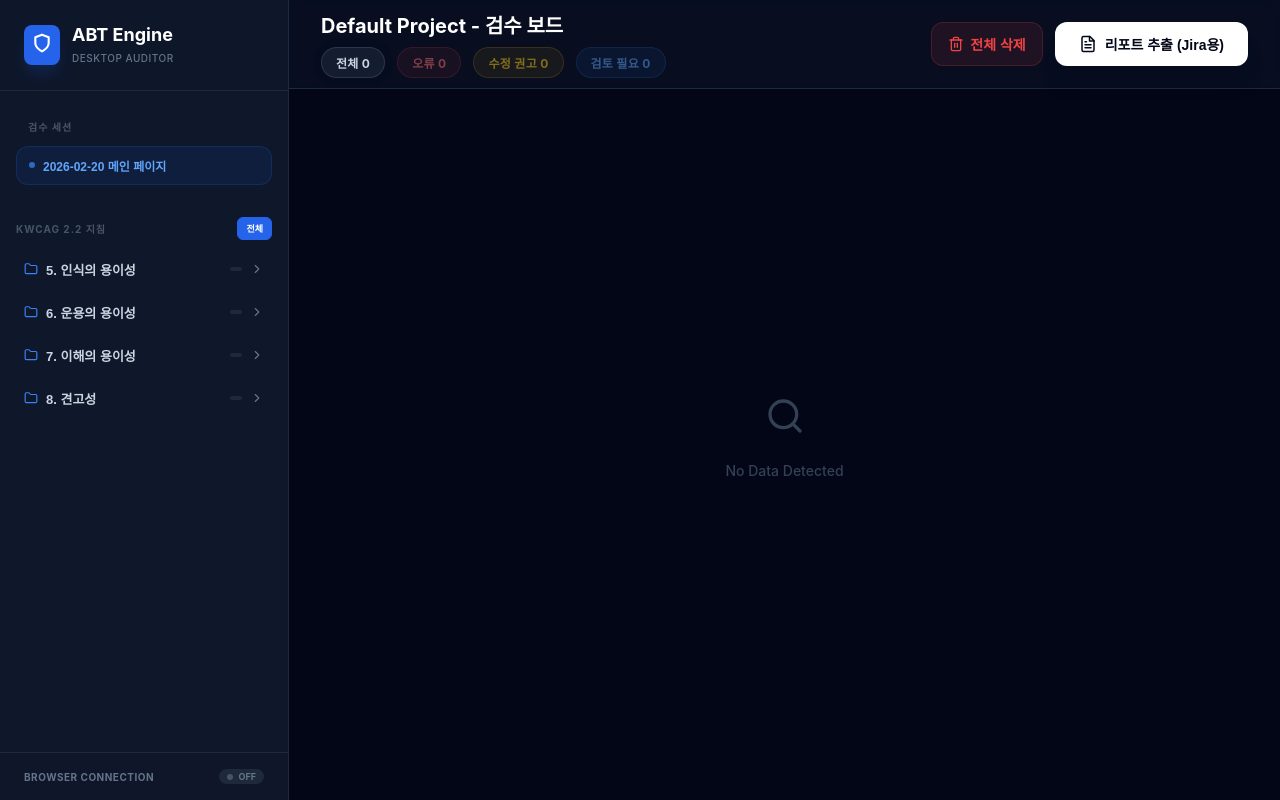
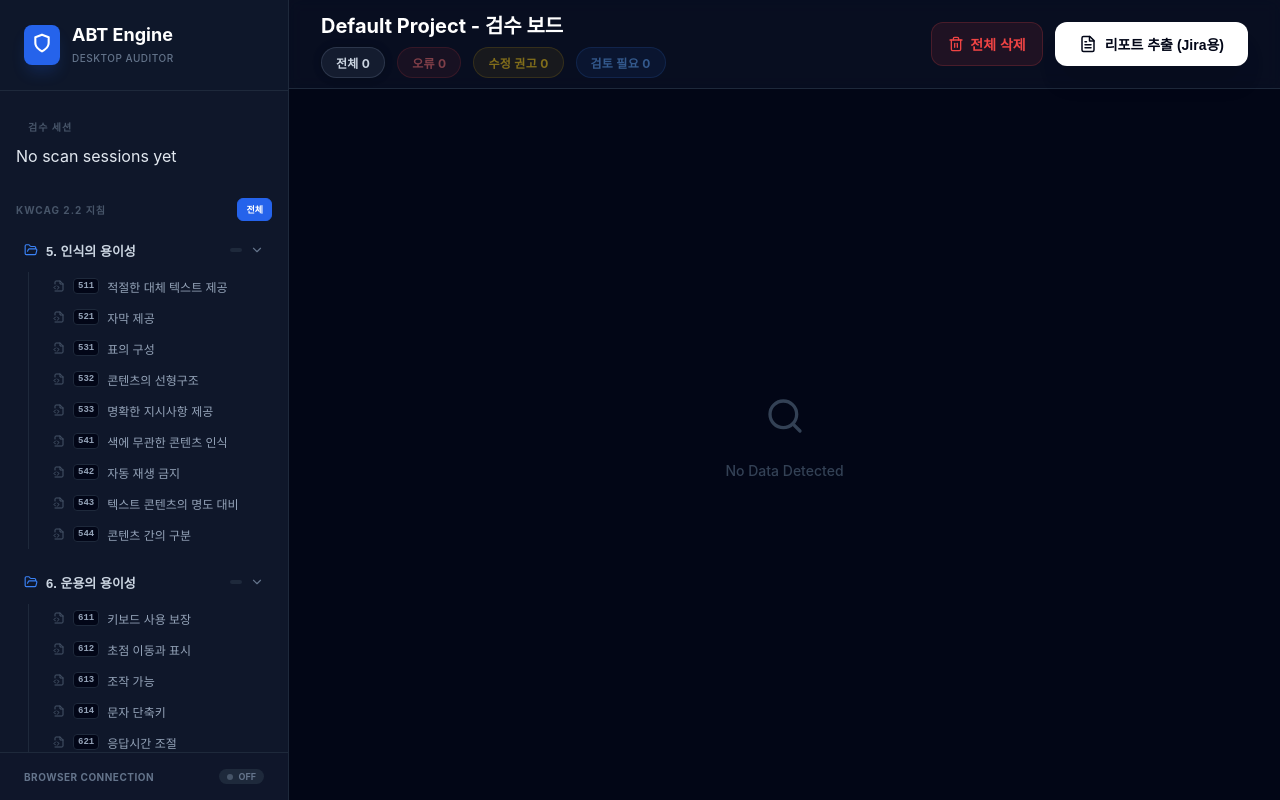
Before and after one commit to a11ykr/abt, a React (Vite) app: page / in a window 1280 px wide. Built offline with nearby package versions, Linux system fonts and the light colour scheme.

Commit message:
feat: Electron API 호출부 캡슐화 및 확장 프로그램 메시징 패턴 준비
Ultraworked with [Sisyphus](https://github.com/code-yeongyu/oh-my-opencode)

Co-authored-by: Sisyphus <clio-agent@sisyphuslabs.ai>

```diff
--- a/src/renderer/App.tsx
+++ b/src/renderer/App.tsx
@@ -7,6 +7,7 @@ const guidelineNames: Record<string, string> = {
   "511": "5.1.1 적절한 대체 텍스트",
   "521": "5.2.1 자막 제공",
   "611": "6.1.1 키보드 사용 보장",
+  "612": "6.1.2 초점 이동과 표시",
   "613": "6.1.3 조작 가능",
   "631": "6.3.1 번쩍임 제한",
   "641": "6.4.1 건너뛰기 링크",
@@ -15,7 +16,9 @@ const guidelineNames: Record<string, string> = {
 };
 
 const App = () => {
-  const { items, setItems, updateItemStatus, clearItems, projectName } = useStore();
+  const isElectron = !!(window as any).electronAPI;
+  const isExtension = typeof chrome !== 'undefined' && !!chrome.runtime && !!chrome.runtime.sendMessage;
+  const { items, setItems, addReport, updateItemStatus, removeSession, clearItems, projectName } = useStore();
   const [selectedId, setSelectedId] = useState<string | null>(null);
   const [judgingId, setJudgingId] = useState<string | null>(null);
   const [tempComment, setTempComment] = useState("");
@@ -23,8 +26,39 @@ const App = () => {
   const [activeTab, setActiveTab] = useState("ALL");
   const [copyStatus, setCopyStatus] = useState(false);
   const [statusFilter, setStatusFilter] = useState("ALL");
-  const [expandedNodes, setExpandedNodes] = useState<string[]>(['1', '2', '3', '4']);
+  const [expandedNodes, setExpandedNodes] = useState<string[]>(['5', '6', '7', '8']);
   const [isPropPanelOpen, setIsPropPanelOpen] = useState(false);
+  const [selectedSessionUrl, setSelectedSessionUrl] = useState<string | null>(null);
+
+  const sessions = useMemo(() => {
+    const map = new Map<string, any>();
+    // 최신 세션이 상단에 오도록 items를 역순으로 순회
+    [...items].reverse().forEach(item => {
+      const url = item.pageInfo?.url || "Unknown URL";
+      if (!map.has(url)) {
+        map.set(url, item.pageInfo || {
+          url: "Unknown URL",
+          pageTitle: "Unknown Page",
+          timestamp: new Date().toISOString(),
+          scanId: 0
+        });
+      }
+    });
+    const result = Array.from(map.values());
+    console.log("ABT: Detected sessions (latest first):", result);
+    return result;
+  }, [items]);
+
+  useEffect(() => {
+    if (sessions.length > 0) {
+      // 새로운 세션이 추가되거나 최신 세션이 바뀌면 자동 선택
+      // (첫 로드 시 또는 새로운 스캔 시작 시)
+      if (!selectedSessionUrl || !sessions.some(s => s.url === selectedSessionUrl)) {
+        setSelectedSessionUrl(sessions[0].url);
+      }
+    }
+  }, [sessions, selectedSessionUrl]);
+
   const toggleNode = (nodeId: string) => {
     setExpandedNodes(prev =>
       prev.includes(nodeId) ? prev.filter(id => id !== nodeId) : [...prev, nodeId]
@@ -39,28 +73,38 @@ const App = () => {
   };
 
   useEffect(() => {
-    if ((window as any).electronAPI) {
-      const cleanup = (window as any).electronAPI.onUpdateAbtList((data: any) => {
+    // 1. Electron Messaging Pattern
+    let cleanupElectron: (() => void) | undefined;
+    if (isElectron) {
+      cleanupElectron = (window as any).electronAPI.onUpdateAbtList((data: any) => {
+        console.log("ABT DEBUG: Data received via Electron:", data);
         setIsConnected(true);
-        const newItem = {
-          ...data,
-          id: Math.random().toString(36).substr(2, 9),
-          currentStatus: data.result.status,
-          finalComment: "",
-          history: [{
-            timestamp: new Date().toLocaleTimeString(),
-            status: data.result.status,
-            comment: data.result.message
-          }]
+        addReport(data);
+      });
+    }
+
+    // 2. Chrome Extension Messaging Pattern (Task 3 Implementation Target)
+    const extensionListener = (message: any) => {
+      if (message.type === 'UPDATE_ABT_LIST') {
+        console.log("ABT DEBUG: Data received via Extension:", message.data);
+        setIsConnected(true);
+        addReport(message.data);
+      }
     };
-        setItems([newItem, ...items]);
-      });
+
+    if (isExtension) {
+      chrome.runtime.onMessage.addListener(extensionListener);
+      // Initial connection check could go here
+      setIsConnected(true);
+    }
 
     return () => {
-        if (typeof cleanup === 'function') cleanup();
+      if (cleanupElectron) cleanupElectron();
+      if (isExtension) {
+        chrome.runtime.onMessage.removeListener(extensionListener);
+      }
     };
-    }
-  }, [items, setItems]);
+  }, [addReport, isElectron, isExtension]);
 
   const guidelineTabs = useMemo(() => {
     const ids = Array.from(new Set(items.map(i => i.guideline_id)));
@@ -69,6 +113,9 @@ const App = () => {
 
   const filteredItems = useMemo(() => {
     let result = items;
+    if (selectedSessionUrl) {
+      result = result.filter(i => i.pageInfo?.url === selectedSessionUrl);
+    }
     if (activeTab !== "ALL") {
       result = result.filter(i => i.guideline_id === activeTab);
     }
@@ -76,7 +123,12 @@ const App = () => {
       result = result.filter(i => i.currentStatus === statusFilter);
     }
     return result;
-  }, [items, activeTab, statusFilter]);
+  }, [items, selectedSessionUrl, activeTab, statusFilter]);
+
+  // 전체 통계 계산 (선택된 세션 기준)
+  const sessionItems = useMemo(() => {
+    return items.filter(i => i.pageInfo?.url === selectedSessionUrl);
+  }, [items, selectedSessionUrl]);
 
   const handleJudge = (id: string, nextStatus: string) => {
     const nextItems = items.map(item => {
@@ -139,6 +191,23 @@ const App = () => {
 
   const selectedItem = items.find(i => i.id === selectedId);
 
+
+  const handleLocate = (selector: string) => {
+    const message = {
+      type: 'locate-element',
+      selector: selector
+    };
+
+    if (isElectron) {
+      (window as any).electronAPI.sendToBrowser(message);
+    } else if (isExtension) {
+      // Extension messaging (Task 3)
+      chrome.runtime.sendMessage(message);
+    } else {
+      console.log("ABT: Locate element requested (No API):", selector);
+    }
+  };
+
   return (
     <div className={styles.container}>
       <aside className={styles.sidebar} aria-label="프로젝트 내비게이션">
@@ -157,12 +226,43 @@ const App = () => {
         <nav className={styles.navArea}>
           <h2>검수 세션</h2>
           <ul className={styles.sessionList}>
-            <li>
-              <button className={styles.sessionBtn}>
+            {sessions.length === 0 ? (
+              <li className={styles.noSession}>No scan sessions yet</li>
+            ) : (
+              sessions.map((session, idx) => (
+                <li key={idx} className={styles.sessionItem}>
+                  <button
+                    className={`${styles.sessionBtn} ${selectedSessionUrl === session.url ? styles.active : ''}`}
+                    onClick={() => setSelectedSessionUrl(session.url)}
+                  >
                     <div className={styles.pulse}></div>
-                2026-02-20 메인 페이지
+                    <div className={styles.sessionInfo}>
+                      <span className={styles.sessionTitle}>
+                        {session.timestamp ? (
+                          `${new Date(session.timestamp).toLocaleDateString()} ${new Date(session.timestamp).toLocaleTimeString([], { hour: '2-digit', minute: '2-digit', hour12: false })}`
+                        ) : ""} {session.pageTitle || "Untitled Page"}
+                      </span>
+                      <span className={styles.sessionUrl}>{session.url || "No URL"}</span>
+                    </div>
+                  </button>
+                  <button
+                    className={styles.sessionDeleteBtn}
+                    onClick={(e) => {
+                      e.stopPropagation();
+                      if (window.confirm(`'${session.pageTitle}' 세션의 모든 데이터를 삭제하시겠습니까?`)) {
+                        removeSession(session.url);
+                        if (selectedSessionUrl === session.url) {
+                          setSelectedSessionUrl(null);
+                        }
+                      }
+                    }}
+                    title="세션 삭제"
+                  >
+                    <Trash2 size={14} />
                   </button>
                 </li>
+              ))
+            )}
           </ul>
 
           <div className={styles.treeMenuSection}>
@@ -173,7 +273,7 @@ const App = () => {
 
             <ul className={styles.treeList}>
               {kwcagHierarchy.map(group => {
-                const groupItemCount = items.filter(i => group.items.some(gi => gi.id === i.guideline_id)).length;
+                const groupItemCount = sessionItems.filter(i => group.items.some(gi => gi.id === i.guideline_id)).length;
                 return (
                   <li key={group.id} className={styles.treeGroup}>
                     <button
@@ -189,7 +289,7 @@ const App = () => {
                     {expandedNodes.includes(group.id) && (
                       <ul className={styles.treeChildren}>
                         {group.items.map(item => {
-                          const count = items.filter(i => i.guideline_id === item.id).length;
+                          const count = sessionItems.filter(i => i.guideline_id === item.id).length;
                           return (
                             <li key={item.id}>
                               <button
@@ -233,25 +333,25 @@ const App = () => {
         className={`${styles.allSummary} ${statusFilter === 'ALL' ? styles.active : ''}`}
         onClick={() => setStatusFilter('ALL')}
       >
-                전체 {items.length}
+        전체 {sessionItems.length}
       </li>
       <li
         className={`${styles.failSummary} ${statusFilter === '오류' ? styles.active : ''}`}
         onClick={() => setStatusFilter('오류')}
       >
-                오류 {items.filter(i => i.currentStatus === '오류').length}
+        오류 {sessionItems.filter(i => i.currentStatus === '오류').length}
       </li>
       <li
         className={`${styles.warnSummary} ${statusFilter === '수정 권고' ? styles.active : ''}`}
         onClick={() => setStatusFilter('수정 권고')}
       >
-                수정 권고 {items.filter(i => i.currentStatus === '수정 권고').length}
+        수정 권고 {sessionItems.filter(i => i.currentStatus === '수정 권고').length}
       </li>
       <li
         className={`${styles.reviewSummary} ${statusFilter === '검토 필요' ? styles.active : ''}`}
         onClick={() => setStatusFilter('검토 필요')}
       >
-                검토 필요 {items.filter(i => i.currentStatus === '검토 필요').length}
+        검토 필요 {sessionItems.filter(i => i.currentStatus === '검토 필요').length}
       </li>
             </ul>
           </div>
@@ -291,7 +391,10 @@ const App = () => {
               filteredItems.map((item) => (
                 <article
                   key={item.id}
-                  onClick={() => setSelectedId(item.id)}
+                  onClick={() => {
+                    setSelectedId(item.id);
+                    handleLocate(item.elementInfo.selector);
+                  }}
                   className={`${styles.card} ${selectedId === item.id ? styles.selected : ''}`}
                 >
                   <div className={styles.cardHeader}>
@@ -390,6 +493,7 @@ const App = () => {
                           } else {
                             setSelectedId(item.id);
                             setIsPropPanelOpen(true);
+                            handleLocate(item.elementInfo.selector);
                           }
                         }}
                       >
```
Lines whose indentation alone changed are shown as unchanged.
